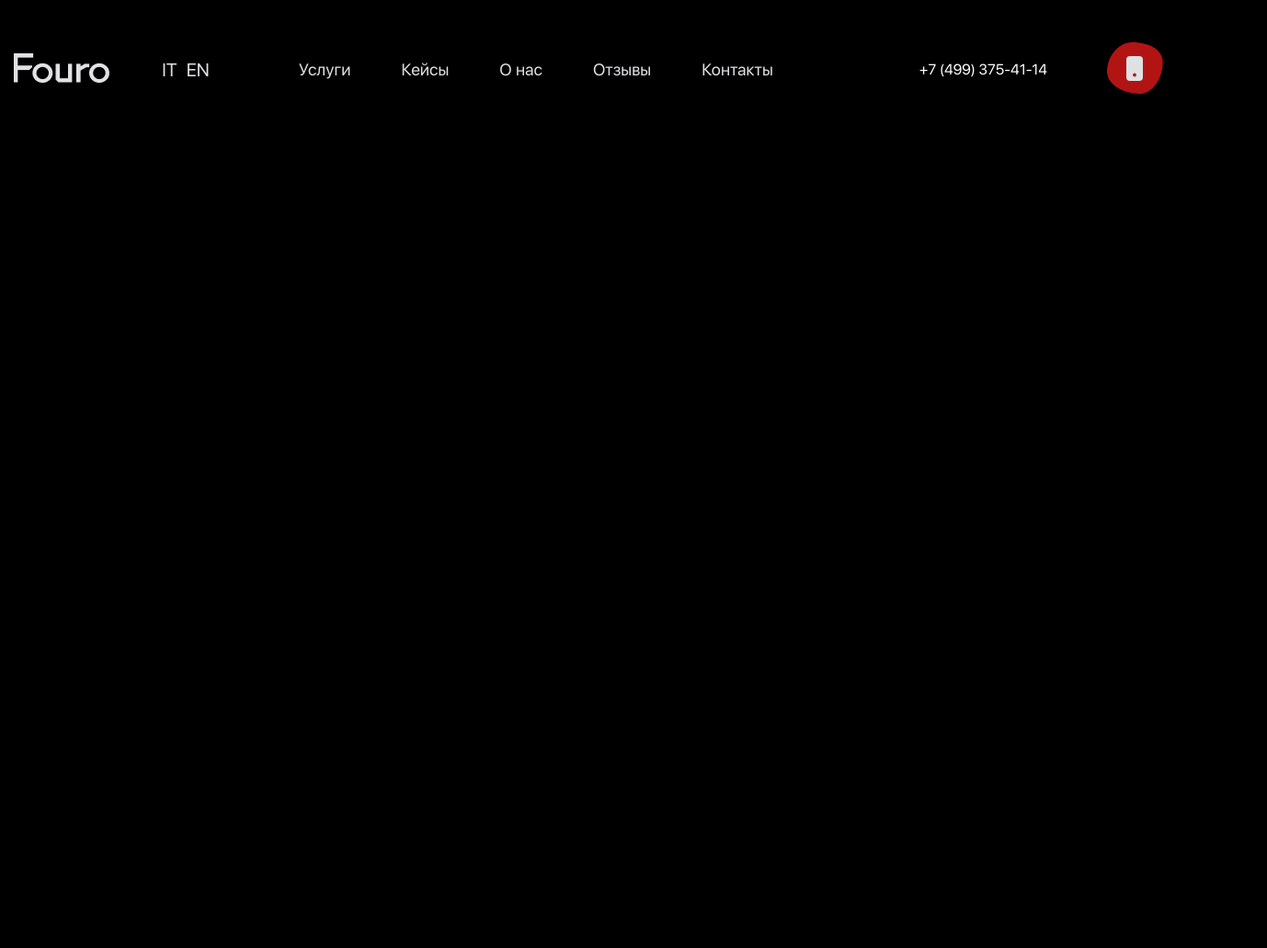
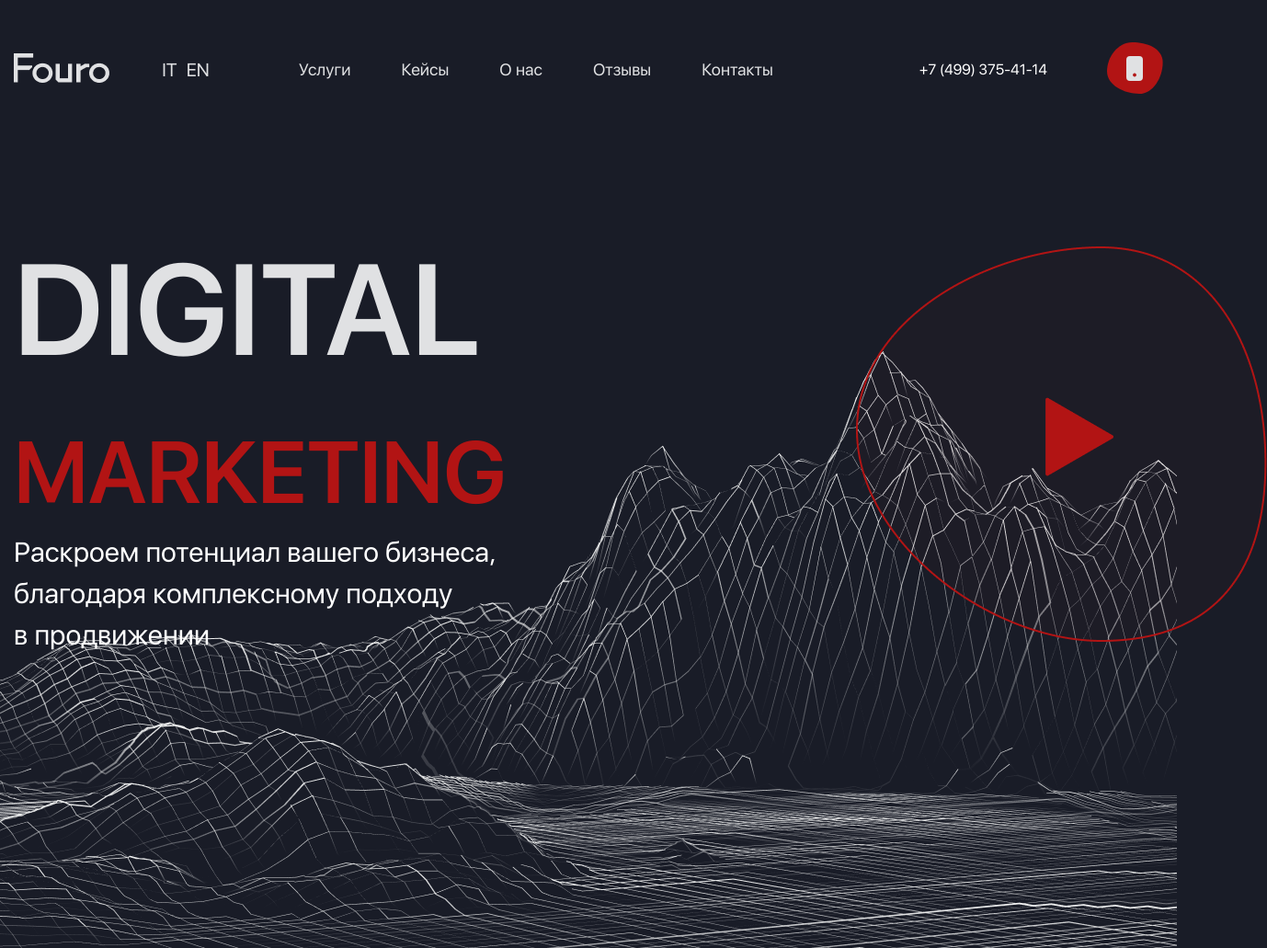
Before and after one commit to Mihail4531/pupa, a plain HTML site: page packet-main/index.html in a window 1280 px wide. Shown: the whole page at 92% size, 1378 px wide, since content can reach past the window. Before the commit the page ends 800 px from the top, so only its background shows below. Drawn offline with nearby package versions, Linux system fonts and the light colour scheme.

Commit message:
Создал секцию welcome

```diff
--- a/packet-main/assets/scss/_components.scss
+++ b/packet-main/assets/scss/_components.scss
@@ -2,3 +2,4 @@
 // в качестве тестового подключения, подключается блок - header
 @import "./components/header";
 @import "./components/navbar";
+@import "./components/welcome";
--- a/packet-main/assets/scss/_settings.scss
+++ b/packet-main/assets/scss/_settings.scss
@@ -1,6 +1,6 @@
 .application{
     width: 100%;
-    background-color: var(--color-black);
+    background-color: #191C27;
     color: var(--color-white);
     font-family: var(--font-family);
     font-weight: 400;
--- a/packet-main/assets/scss/components/_header.scss
+++ b/packet-main/assets/scss/components/_header.scss
@@ -1,6 +1,7 @@
 .header{
     width: 100%;
     padding-top: 46px;
+
     &__container{
        display: flex;
        align-items: center;
--- /dev/null
+++ b/packet-main/assets/scss/components/_welcome.scss
@@ -0,0 +1,54 @@
+.welcome{
+    width: 100%;
+    background: url(/assets/img/Group.png) no-repeat center center;
+    height: 1200px;
+   padding-top: 150px;
+
+   &__container{
+    display: flex;
+    align-items: center;
+   }
+   &__descript{
+    position: relative;
+    margin: 0;
+    padding: 0;
+    &-left{
+        margin-left: 380px;
+    }
+    &-img{
+        position: absolute;
+        left: -100px;
+    }
+    &-text{
+       margin: 0;
+       padding: 0;
+
+font-size: 30px;
+font-weight: 400;
+line-height: 1.5;
+
+    }
+   &-span{
+
+font-size: 95px;
+font-weight: 600;
+color: #B21414;
+margin: 0;
+padding: 0;
+
+   }
+   &-title{
+color: #E0E1E3;
+font-size: 140px;
+font-weight: 600;
+margin: 0;
+padding: 0;
+
+
+   }
+
+
+
+
+   }
+}
--- a/packet-main/index.html
+++ b/packet-main/index.html
@@ -39,7 +39,21 @@
         </header>
         <main class="application__main main" id="main">
             <div class="main__content" id="main-content">
-                <!-- контент страницы сайта -->
+              <section class="main__section welcome">
+                <div class="container welcome__container">
+                    <div class="welcome__descript">
+                        <img src="/assets/img/Group 1525.png" alt="" class="welcome__descript-img">
+                        <h1 class="welcome__descript-title">DIGITAL <br> <span class="welcome__descript-span">MARKETING</span></h1>
+                        <p class="welcome__descript-text">Раскроем потенциал вашего бизнеса, <br> благодаря комплексному подходу <br>
+                            в продвижении</p>
+
+                    </div>
+                    <div class="welcome__descript-left">
+                        <img src="/assets/img/Group 26.png" alt="" class="welcome__descript-image">
+                    </div>
+                </div>
+              </section>
+
             </div>
         </main>
         <footer class="application__footer footer">
```
Also changed, not shown: packet-main/assets/img/Group 1525.png (added), packet-main/assets/img/Group 21.png (added), packet-main/assets/img/Group 26.png (added), packet-main/assets/img/Group.png (added), packet-main/assets/style/main-style.min.css, 1 other file.
